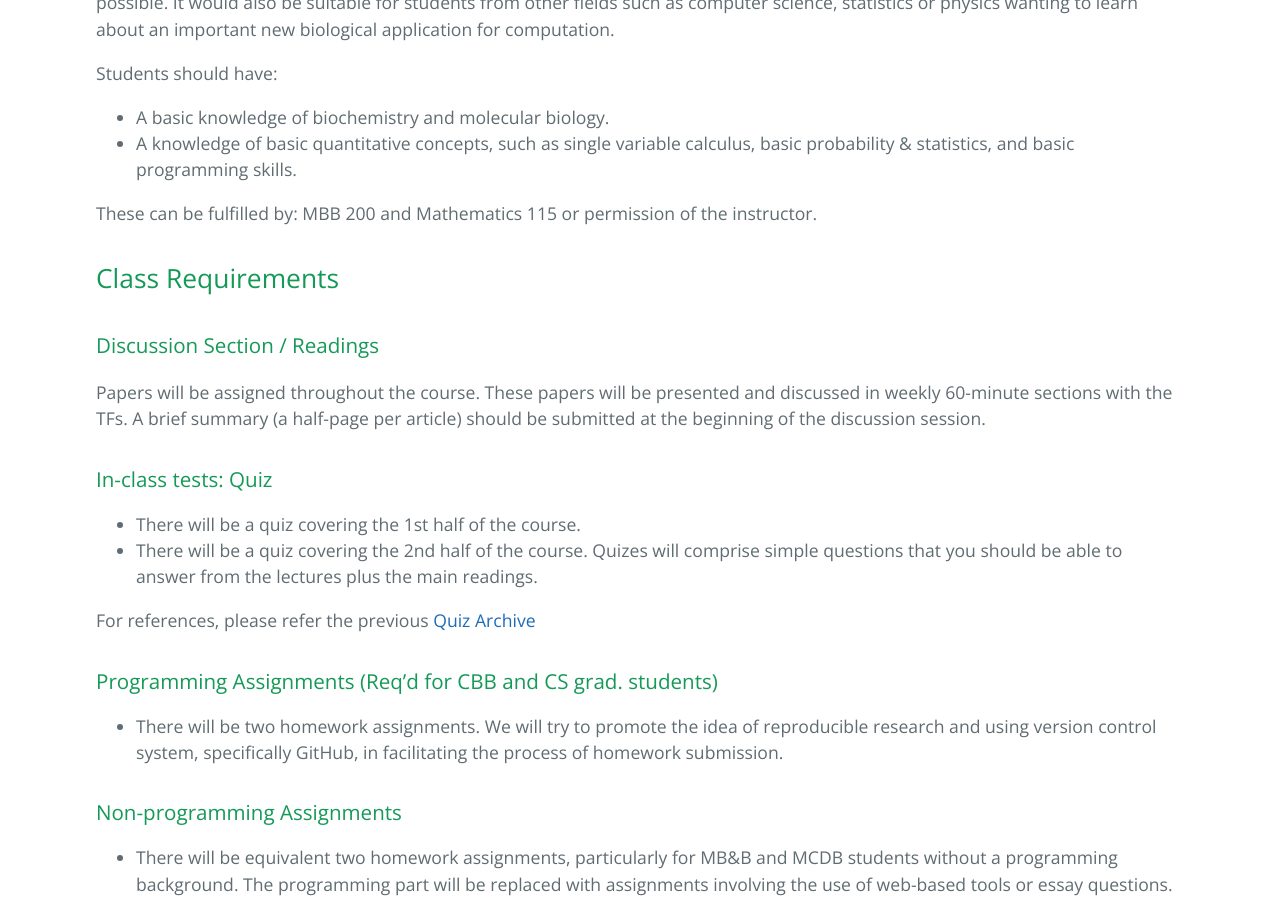
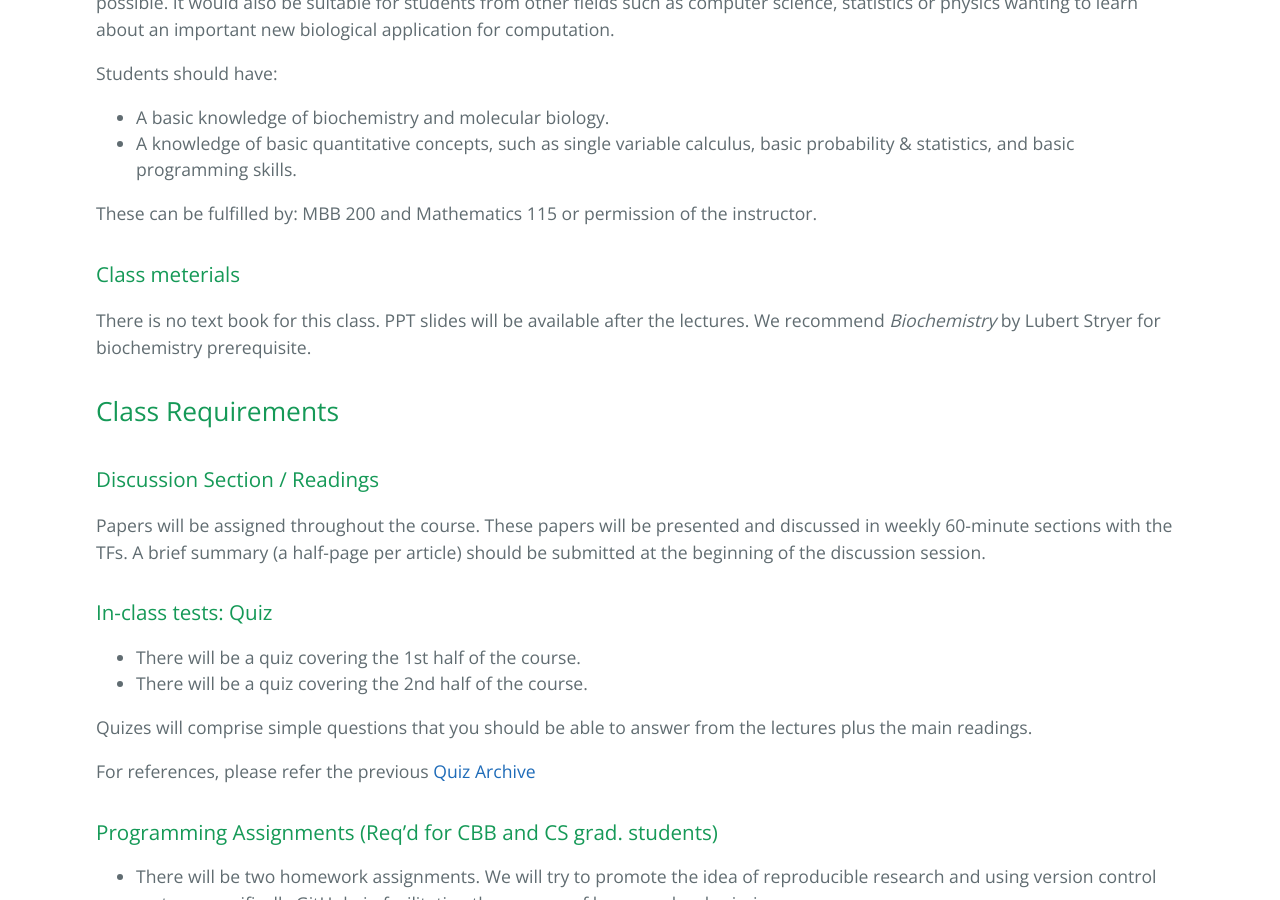
Before and after one commit to susannaliu0705/cbb752-zimmerone-projects, a Jekyll site: the page built from index.md, in a window 1280 px wide and 900 px high, scrolled down 2099 px. Built offline with Jekyll 4.4.1, drawn with Linux system fonts in a browser that asks for light colours; our own code applies the rules of GitHub Pages for plain Markdown files; some of the changed text lies outside the part shown.

Commit message:
Update index.md

```diff
--- a/index.md
+++ b/index.md
@@ -11,12 +11,11 @@
 - Introduction
 - Module on "the Data" (Genomic, Proteomic & Structural Data), introducing the main data sources (their properties, where you access, &c). This module also includes discussion of databases and knowledge representation issues.
 - Module on Mining (Alignment & variant calling necessary for personal genomics; Basic multi-omics calculations; Supervised & unsupervised mining approaches towards multi-omic data; Networks)
-- Module on Cell Modeling
 - Module on Molecular Modeling
 
 ### Lectures
 
-- MW 1:00 - 2:15 PM, virtual using Zoom
+- MW 1:00 - 2:15 PM, virtual using Zoom. All lectures will be recorded. Recordings will be available in Canvas Zoom section a few minutes after each lecture
 
 ### Discussion Section
 
@@ -53,6 +52,11 @@
 
 These can be fulfilled by: MBB 200 and Mathematics 115 or permission of the instructor.
 
+### Class meterials
+
+There is no text book for this class. PPT slides will be available after the lectures.
+We recommend *Biochemistry* by Lubert Stryer for biochemistry prerequisite.
+
 ## Class Requirements
 
 ### Discussion Section / Readings
@@ -61,6 +65,7 @@
 ### In-class tests: Quiz
 - There will be a quiz covering the 1st half of the course.
 - There will be a quiz covering the 2nd half of the course.
+
 Quizes will comprise simple questions that you should be able to answer from the lectures plus the main readings.
 
 For references, please refer the previous [Quiz Archive](/quiz)
```
